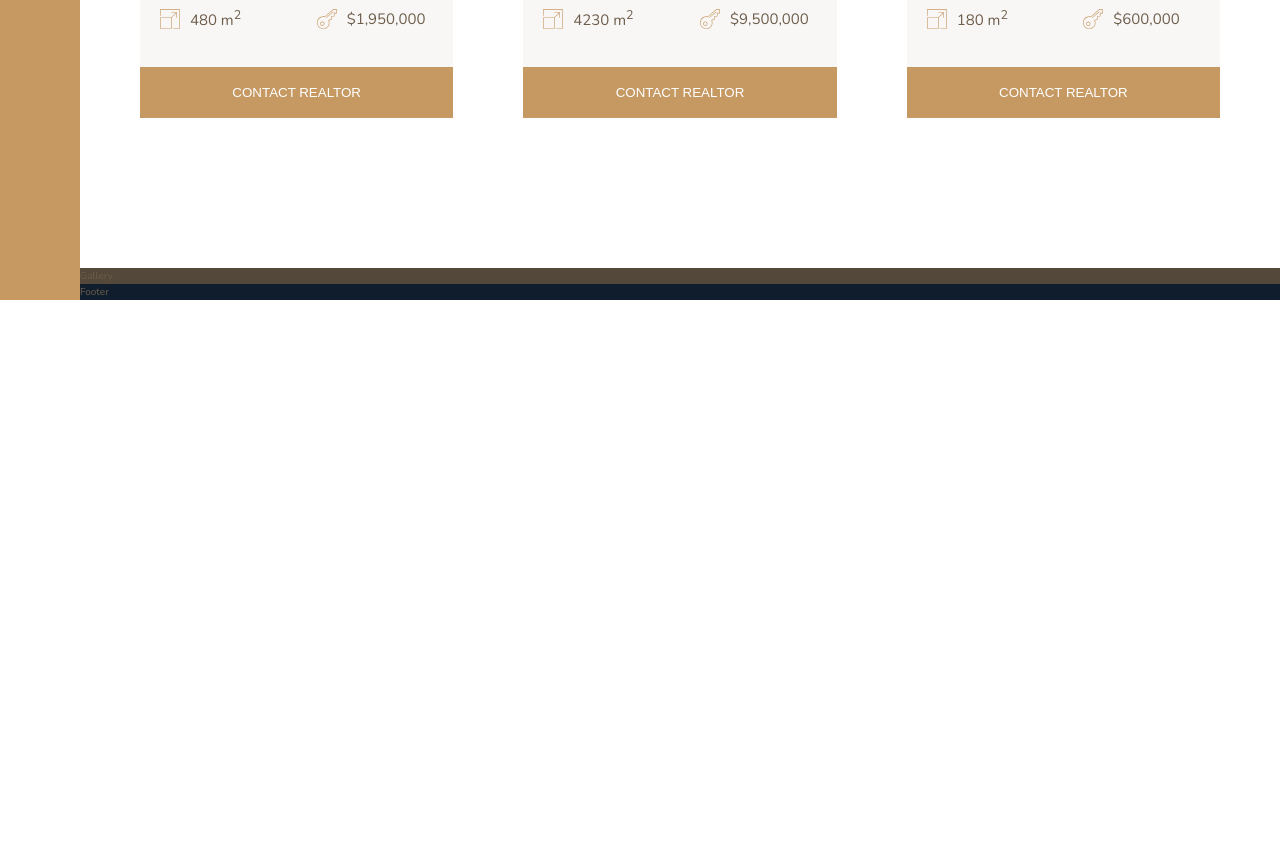
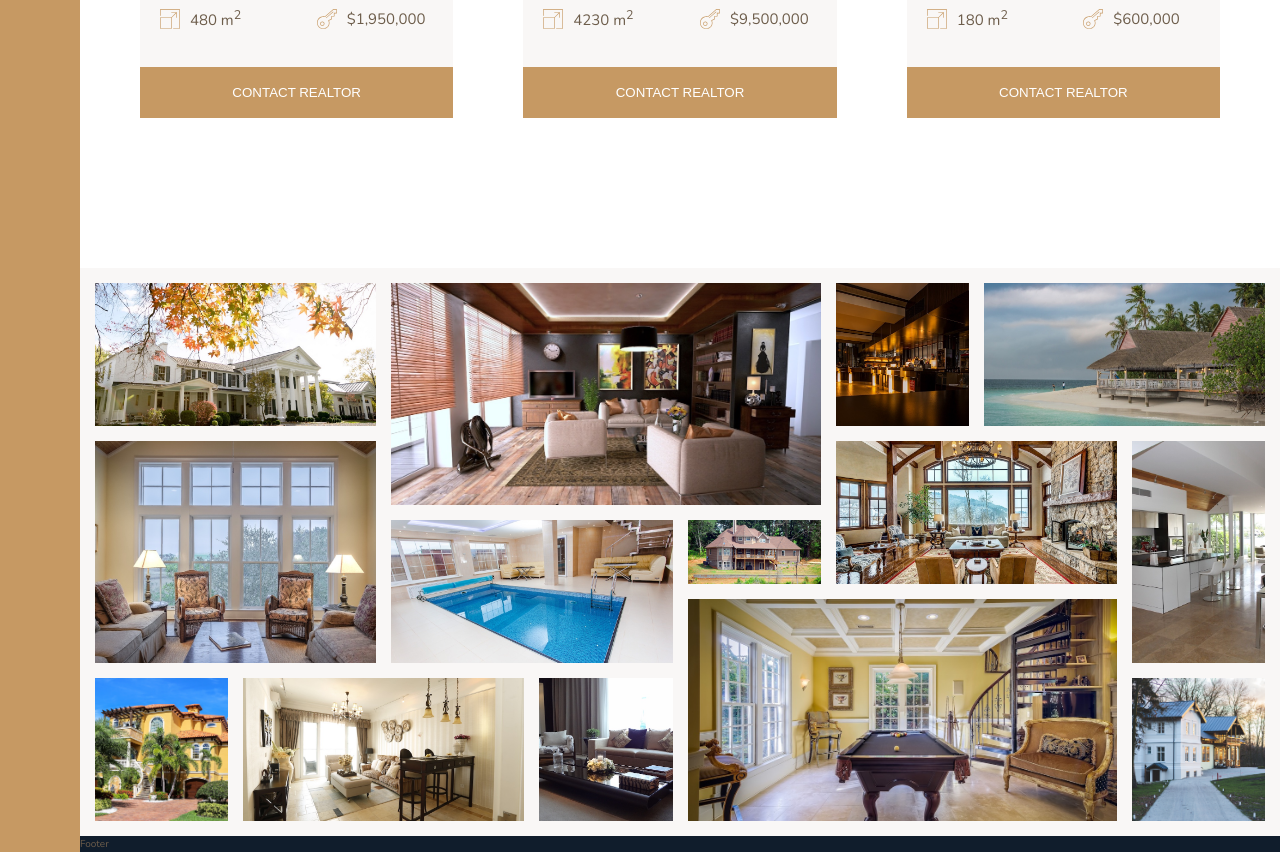
Before and after one commit to haracena/nexter-scss, a website: page index.html in a window 1280 px wide. Shown: the part 2804-3656 px from the top of the page. Before the commit the page ends 3104 px from the top, so only its background shows below. Drawn offline with nearby package versions, Linux system fonts and the light colour scheme.

Commit message:
Agrega Gallery section

```diff
--- a/index.html
+++ b/index.html
@@ -306,7 +306,50 @@
       </div>
     </section>
 
-    <section class="gallery">Gallery</section>
+    <section class="gallery">
+      <div class="gallery__item gallery__item--1">
+        <img src="img/gal-1.jpeg" alt="Gallery image 1" class="gallery__img">
+      </div>
+      <div class="gallery__item gallery__item--2">
+        <img src="img/gal-2.jpeg" alt="Gallery image 2" class="gallery__img">
+      </div>
+      <div class="gallery__item gallery__item--3">
+        <img src="img/gal-3.jpeg" alt="Gallery image 3" class="gallery__img">
+      </div>
+      <div class="gallery__item gallery__item--4">
+        <img src="img/gal-4.jpeg" alt="Gallery image 4" class="gallery__img">
+      </div>
+      <div class="gallery__item gallery__item--5">
+        <img src="img/gal-5.jpeg" alt="Gallery image 5" class="gallery__img">
+      </div>
+      <div class="gallery__item gallery__item--6">
+        <img src="img/gal-6.jpeg" alt="Gallery image 6" class="gallery__img">
+      </div>
+      <div class="gallery__item gallery__item--7">
+        <img src="img/gal-7.jpeg" alt="Gallery image 7" class="gallery__img">
+      </div>
+      <div class="gallery__item gallery__item--8">
+        <img src="img/gal-8.jpeg" alt="Gallery image 8" class="gallery__img">
+      </div>
+      <div class="gallery__item gallery__item--9">
+        <img src="img/gal-9.jpeg" alt="Gallery image 9" class="gallery__img">
+      </div>
+      <div class="gallery__item gallery__item--10">
+        <img src="img/gal-10.jpeg" alt="Gallery image 10" class="gallery__img">
+      </div>
+      <div class="gallery__item gallery__item--11">
+        <img src="img/gal-11.jpeg" alt="Gallery image 11" class="gallery__img">
+      </div>
+      <div class="gallery__item gallery__item--12">
+        <img src="img/gal-12.jpeg" alt="Gallery image 12" class="gallery__img">
+      </div>
+      <div class="gallery__item gallery__item--13">
+        <img src="img/gal-13.jpeg" alt="Gallery image 13" class="gallery__img">
+      </div>
+      <div class="gallery__item gallery__item--14">
+        <img src="img/gal-14.jpeg" alt="Gallery image 14" class="gallery__img">
+      </div>
+    </section>
 
     <footer class="footer">Footer</footer>
   </body>
--- a/sass/_gallery.scss
+++ b/sass/_gallery.scss
@@ -1,4 +1,89 @@
 .gallery {
-  background-color: $color-grey-dark-1;
+  background-color: $color-grey-light-1;
   grid-column: full-start / full-end;
+
+  display: grid;
+  grid-template-columns: repeat(8, 1fr);
+  grid-template-rows: repeat(7, 5vw);
+  grid-gap: 1.5rem;
+  padding: 1.5rem;
+
+  &__item {
+    &--1 {
+      grid-row: 1 / span 2;
+      grid-column: 1 / span 2;
+    }
+
+    &--2 {
+      grid-row: 1 / span 3;
+      grid-column: 3 / span 3;
+    }
+
+    &--3 {
+      grid-row: 1 / span 2;
+      grid-column: 6 / span 1;
+    }
+
+    &--4 {
+      grid-row: 1 / span 2;
+      grid-column: 7 / span 2;
+    }
+
+    &--5 {
+      grid-row: 3 / span 3;
+      grid-column: 1 / span 2;
+    }
+
+    &--6 {
+      grid-row: 4 / span 2;
+      grid-column: 3 / span 2;
+    }
+
+    &--7 {
+      grid-row: 4 / span 1;
+      grid-column: 5 / span 1;
+    }
+
+    &--8 {
+      grid-row: 3 / span 2;
+      grid-column: 6 / span 2;
+    }
+
+    &--9 {
+      grid-row: 3 / span 3;
+      grid-column: 8 / span 1;
+    }
+
+    &--10 {
+      grid-row: 6 / span 2;
+      grid-column: 1 / span 1;
+    }
+
+    &--11 {
+      grid-row: 6 / span 2;
+      grid-column: 2 / span 2;
+    }
+
+    &--12 {
+      grid-row: 6 / span 2;
+      grid-column: 4 / span 1;
+    }
+
+    &--13 {
+      grid-row: 5 / span 3;
+      grid-column: 5 / span 3;
+    }
+
+    &--14 {
+      grid-row: 6 / span 2;
+      grid-column: 8 / span 1;
+    }
+  }
+
+  &__img {
+    width: 100%;
+    height: 100%;
+    object-fit: cover;
+    display: block;
+  }
 }
```
Also changed, not shown: css/style.css.
